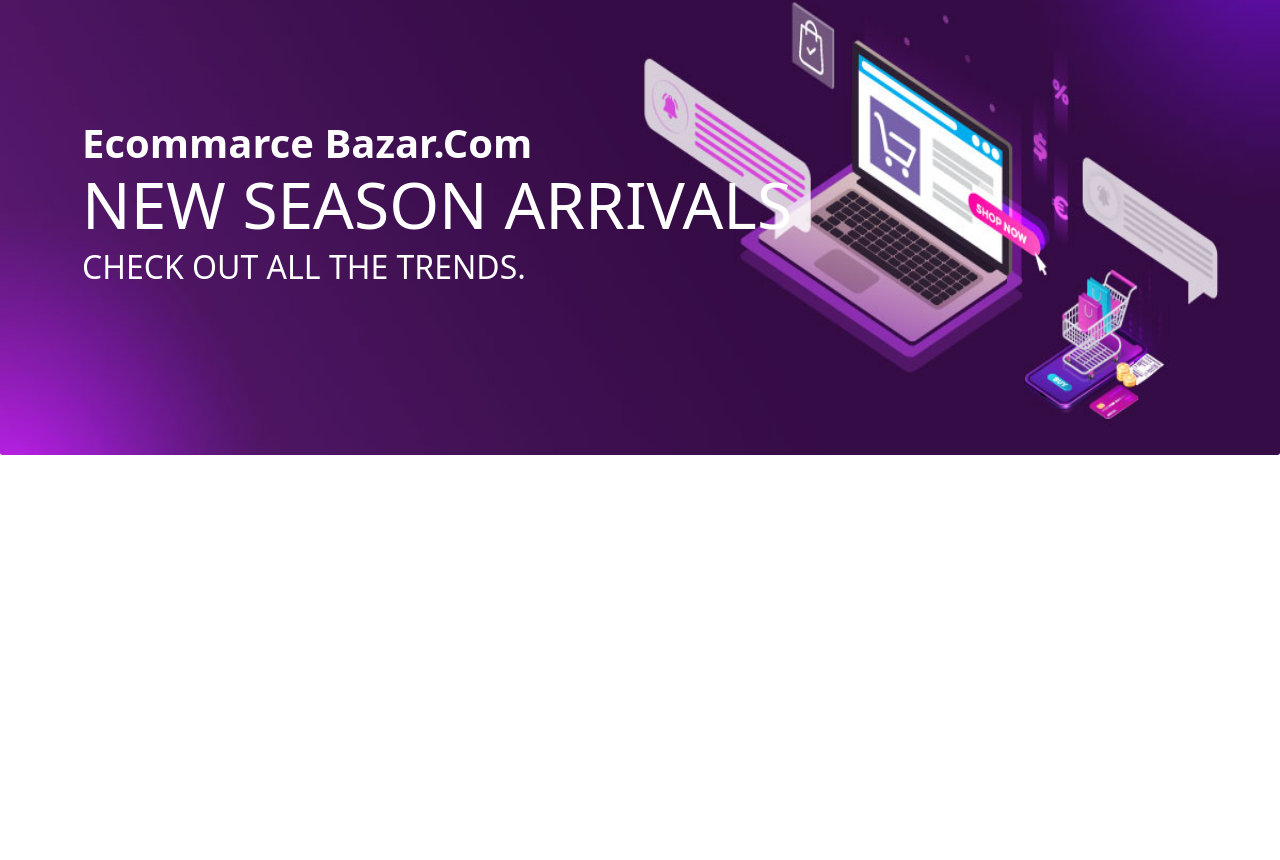
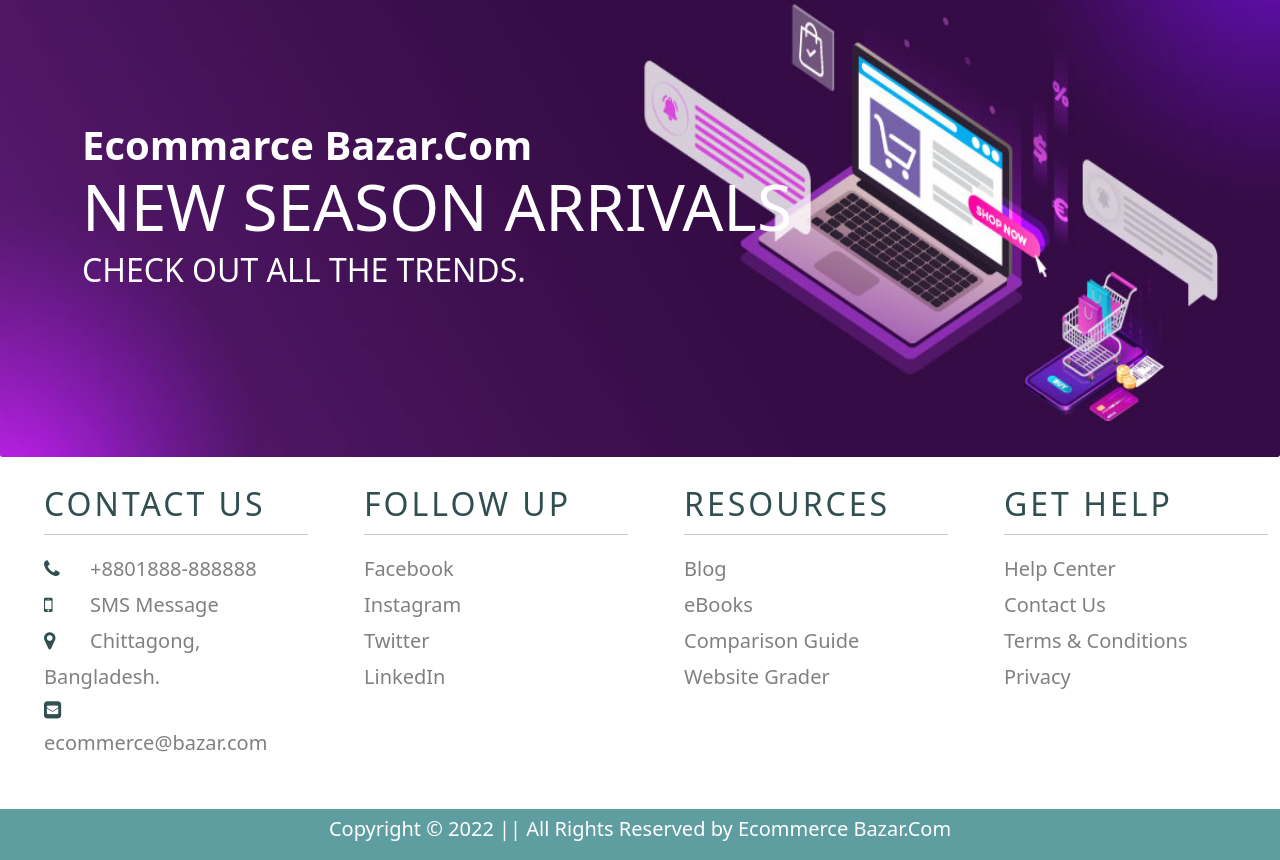
Before and after one commit to nurulazam-dev/ecommerce-bazar-com-client, a React (Create React App) app: page / in a window 1280 px wide. Shown: the part 123-983 px from the top of the page. Before the commit the page ends 800 px from the top, so only its background shows below. Built offline with nearby package versions, Linux system fonts and the light colour scheme.

Commit message:
footer setup done

```diff
--- a/src/Components/Home/Home.jsx
+++ b/src/Components/Home/Home.jsx
@@ -1,5 +1,6 @@
 import React from 'react';
 import Banner from './Banner';
+import Footer from '../Shared/Footer/Footer';
 // import Products from './Products';
 
 
@@ -9,6 +10,7 @@ const Home = () => {
             <Banner />
             {/* <Products /> */}
 
+            <Footer />
         </>
     );
 };
--- /dev/null
+++ b/src/Components/Shared/Footer/Footer.css
@@ -0,0 +1,65 @@
+ul { list-style: none; }
+ul>li>a {
+color: grey;
+text-decoration: none;
+line-height: 1.8;
+}
+ul>li>a:hover,
+a:hover{
+color: #ff6600;
+font-weight: 500;
+}
+
+.col-heading {
+display: block;
+font-size: 2rem;
+text-transform: uppercase;
+color:#304f50;
+font-weight: 500;
+margin: 1rem 0;
+padding: .4rem 0px;
+border-bottom: 1px solid #c7c7c7;
+letter-spacing: 3px;
+}
+
+.fa {
+color: #304f50;
+margin-right: 10px;
+font-size:18px;
+width:2.25rem;
+}
+#to-top {
+display: none;
+position: fixed;
+bottom: 40px;
+right: 20px;
+font-size: 18px;
+border: none;
+outline: none;
+background-color: #304f50;
+color: white;
+padding: 15px;
+border-radius: 14px;
+cursor: pointer;
+z-index: 99;
+}
+#to-top:hover {
+background-color: #555;
+}
+
+#bottom-footer {
+background-color:cadetblue;
+color:white;
+margin-top: 2rem;
+padding-top: .3rem;
+}
+.vertical-links>li {
+display: inline-block;
+vertical-align: text-bottom;
+}
+.vertical-links>li>a {
+color: white;
+font-weight: 400;
+margin-left: 1rem;
+list-style-type:square;
+}
--- /dev/null
+++ b/src/Components/Shared/Footer/Footer.jsx
@@ -0,0 +1,68 @@
+import React from 'react';
+import './Footer.css'
+
+const Footer = () => {
+    const today = new Date();
+    const year = today.getFullYear();
+    return (
+        <footer>
+            <div className="container-fluid">
+
+                <div className="row  row-no-gutters">
+                    <div className="col-xs-12 col-sm-6 col-md-3 fs-5" >
+                        <ul>
+                            <li className="col-heading">CONTACT US</li>
+                            <li>
+                                <i className="fa fa-phone" aria-hidden="true"></i><a href="tel:99-999-999-9999">+8801888-888888</a>
+                            </li>
+                            <li>
+                                <i className="fa fa-mobile" aria-hidden="true"></i><a href="sms:+8801888888888">SMS Message</a>
+                            </li>
+                            <li>
+                                <i className="fa fa-map-marker" aria-hidden="true"></i><a href="/home">Chittagong, Bangladesh.</a>
+                            </li>
+                            <li>
+                                <i className="fa fa-envelope-square" aria-hidden="true"></i><a href="mailto:ecommerce@bazar.com">ecommerce@bazar.com</a>
+                            </li>
+                        </ul>
+                    </div>
+
+                    <div className="col-xs-12 col-sm-6 col-md-3 fs-5" >
+                        <ul>
+                            <li className="col-heading">FOLLOW UP</li>
+                            <li><a href="/home">Facebook</a></li>
+                            <li><a href="/home">Instagram</a></li>
+                            <li><a href="/home">Twitter</a></li>
+                            <li><a href="/home">LinkedIn</a></li>
+                        </ul>
+                    </div>
+                    <div className="col-xs-12 col-sm-6 col-md-3 fs-5" >
+                        <ul>
+                            <li className="col-heading">RESOURCES</li>
+                            <li><a href="/home">Blog</a></li>
+                            <li><a href="/home">eBooks</a></li>
+                            <li><a href="/home">Comparison Guide</a></li>
+                            <li><a href="/home">Website Grader</a></li>
+                        </ul>
+                    </div>
+                    <div className="col-xs-12 col-sm-6 col-md-3 fs-5" >
+                        <ul>
+                            <li className="col-heading">GET HELP</li>
+                            <li><a href="/home">Help Center</a></li>
+                            <li><a href="/home">Contact Us</a></li>
+                            <li><a href="/home">Terms & Conditions</a></li>
+                            <li><a href="/home">Privacy</a></li>
+                        </ul>
+                    </div>
+                </div>
+                <div className="row row-no-gutters" id="bottom-footer" >
+                    <div className="col-xs-12 col-md-12 text-center" >
+                        <p className='fs-5'>Copyright © {year} || All Rights Reserved by Ecommerce Bazar.Com</p>
+                    </div>
+                </div>
+            </div>
+        </footer>
+    );
+};
+
+export default Footer;
```
Also changed, not shown: src/Components/Home/Footer.jsx (deleted).
